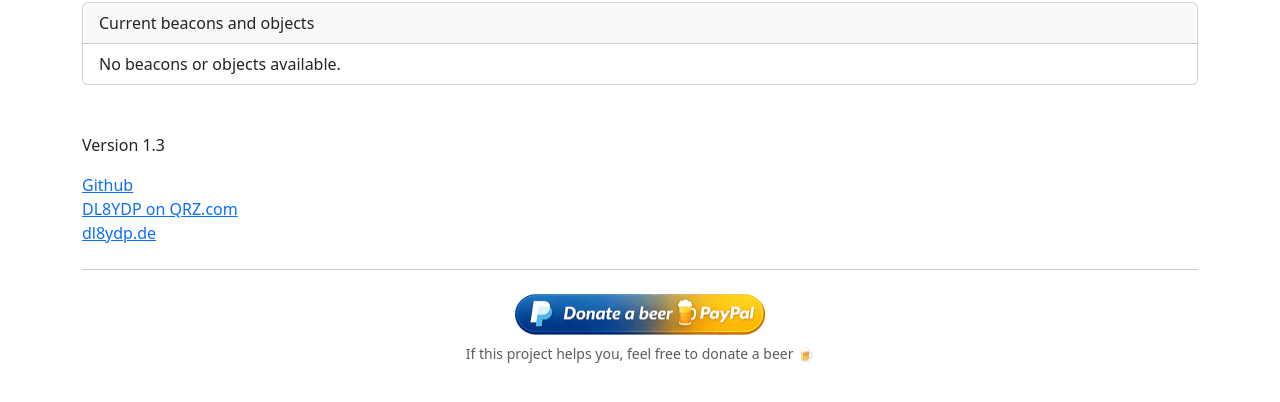
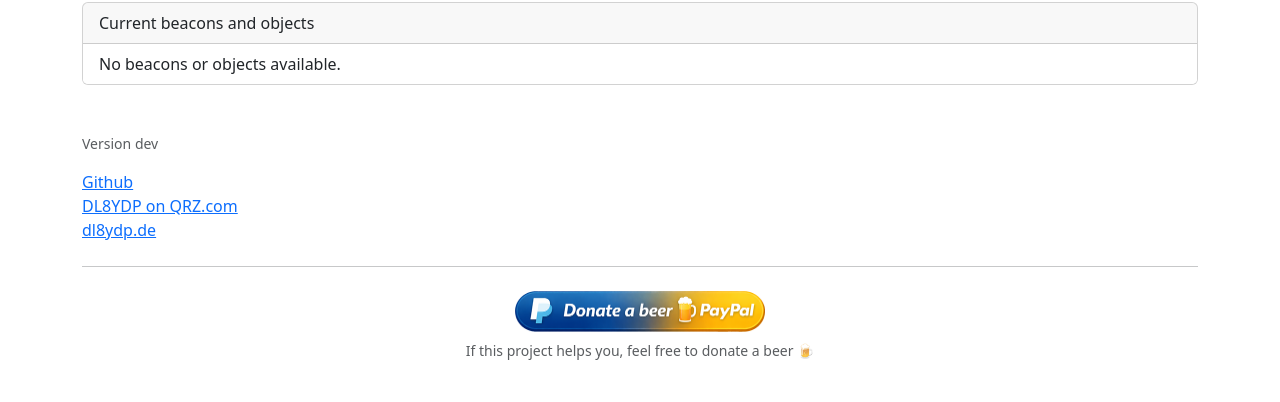
Before and after one commit to HochdruckHummer/lightAPRSinjector, a Flask app: page / in a window 1280 px wide. Shown: the part 206-608 px from the top of the page. Run offline with Flask 3, Linux system fonts and the light colour scheme.

Commit message:
Update version display in index.html

```diff
--- a/templates/index.html
+++ b/templates/index.html
@@ -41,7 +41,7 @@
 </div>
 <br>
 <br>
-<p>Version 1.3</p>
+<p class="text-muted small">Version {{ version }}</p>
 <a href="https://github.com/HochdruckHummer/lightAPRSinjector" target="_blank">Github</a> <br>
 <a href="https://www.qrz.com/db/DL8YDP" target="_blank">DL8YDP on QRZ.com</a> <br>
 <a href="https://dl8ydp.de" target="_blank">dl8ydp.de</a> <br>
```
